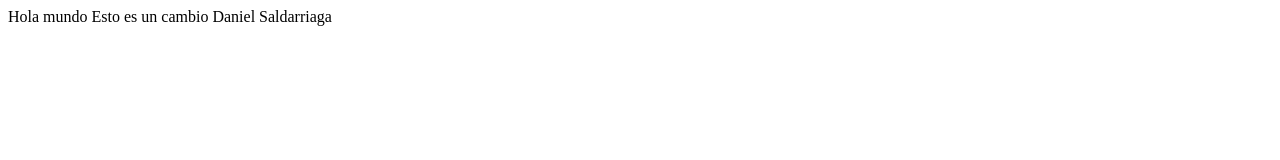
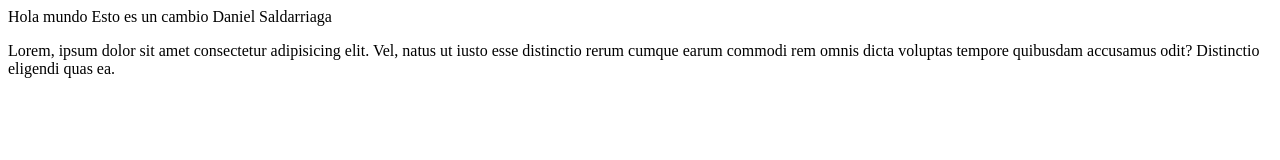
Before and after one commit to Ingenieria-Web-UdeA/explicacion-git, a plain HTML site: page index.html in a window 1280 px wide. Drawn offline with Linux system fonts and the light colour scheme.

Commit message:
agregar una descripcion con lorem ipsum para ver como se veria la descripcion

```diff
--- a/index.html
+++ b/index.html
@@ -11,6 +11,11 @@
       <span>Hola mundo</span>
       <span>Esto es un cambio</span>
       <span>Daniel Saldarriaga</span>
+      <p>
+        Lorem, ipsum dolor sit amet consectetur adipisicing elit. Vel, natus ut iusto esse
+        distinctio rerum cumque earum commodi rem omnis dicta voluptas tempore quibusdam accusamus
+        odit? Distinctio eligendi quas ea.
+      </p>
     </div>
   </body>
 </html>
```
